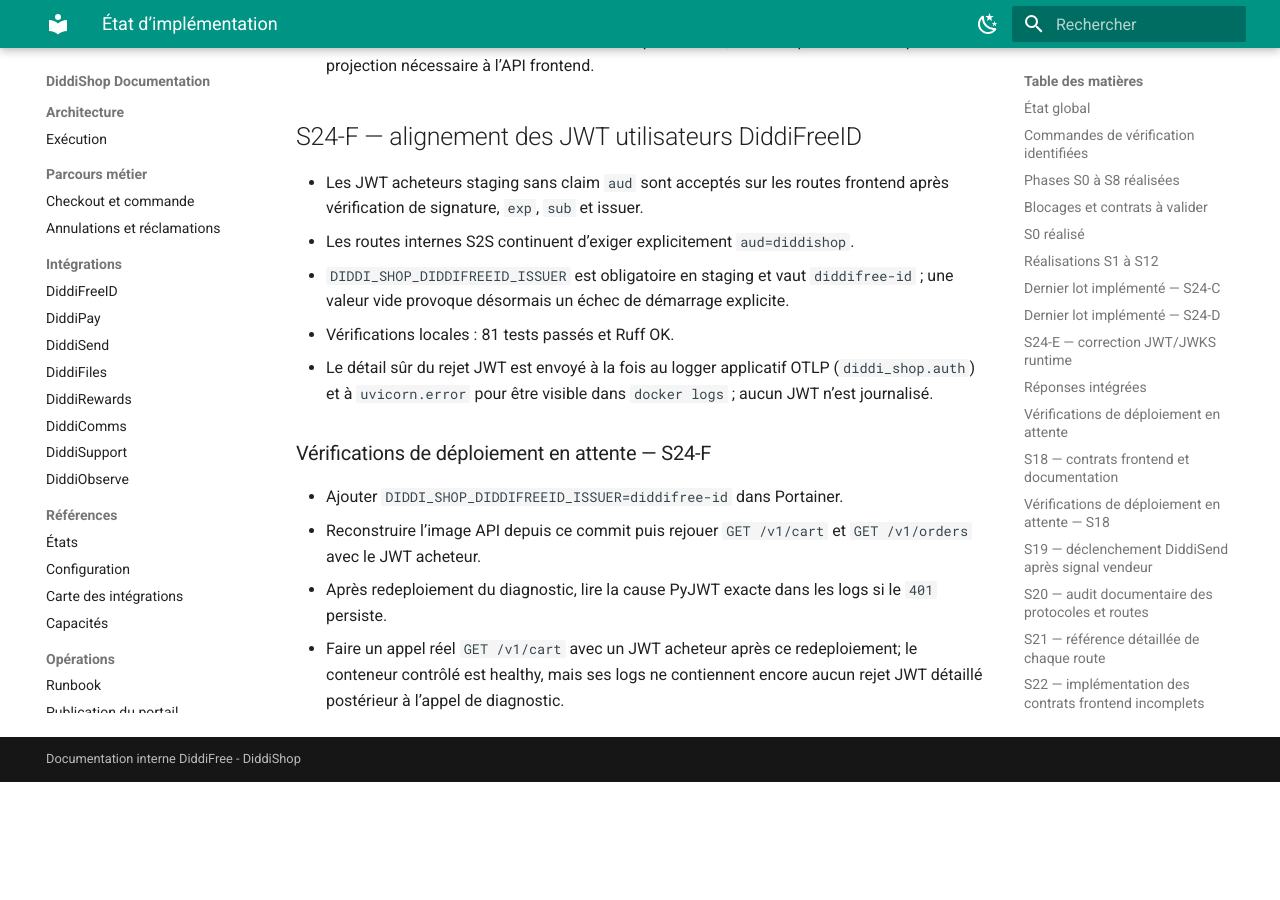
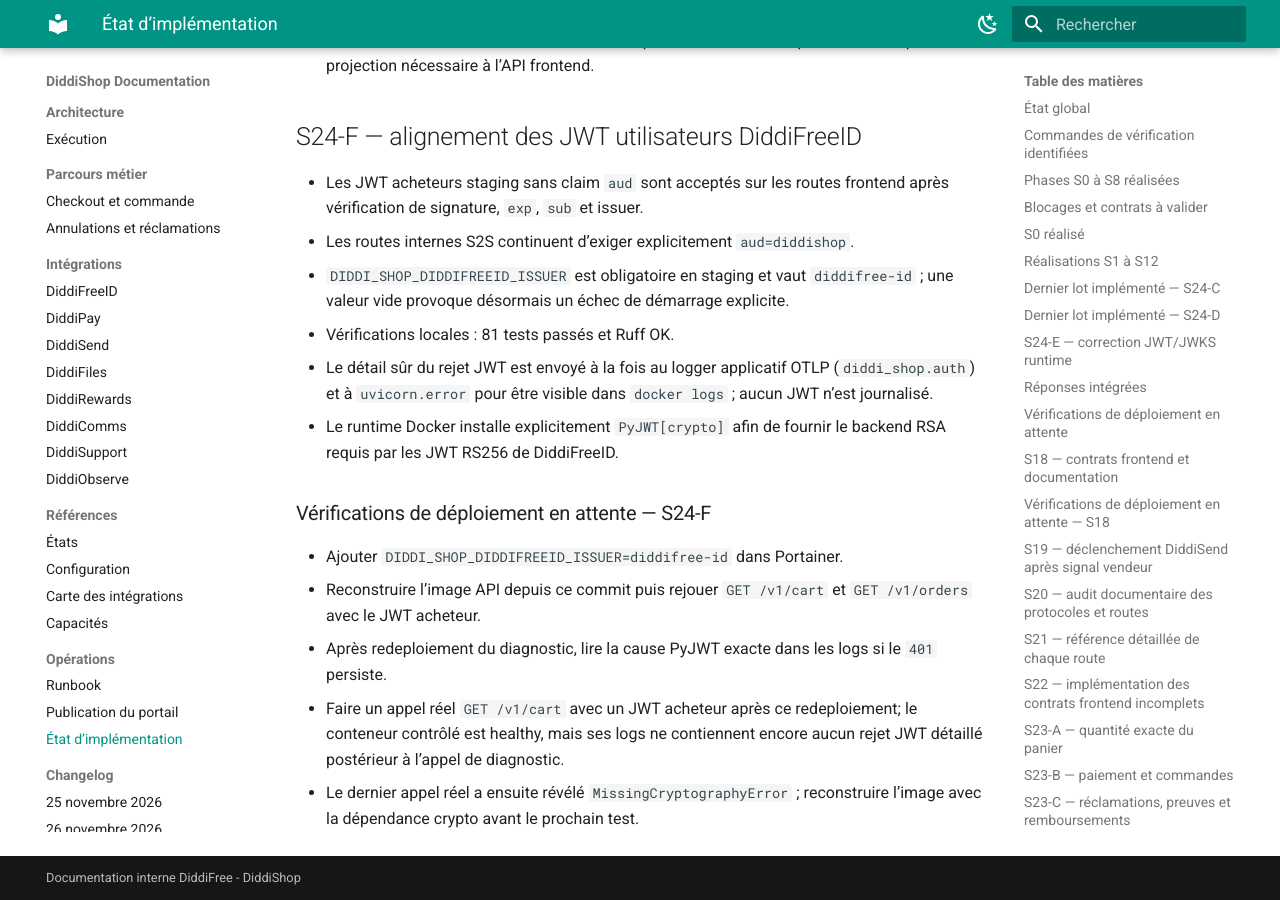
Before and after one commit to DIDDI-FREE/diddi-shop-backend-staging, an MkDocs documentation site: the page built from docs/IMPLEMENTATION-STATUS.md, in a window 1280 px wide and 900 px high, scrolled down 8045 px. Built offline with MkDocs 1.6.1 and Material for MkDocs 9.7.7, drawn with Linux system fonts in a browser that asks for light colours; before the commit the page ends 8827 px from its top, so only the background shows below that.

Commit message:
fix(auth): install RS256 crypto backend

```diff
--- a/docs/IMPLEMENTATION-STATUS.md
+++ b/docs/IMPLEMENTATION-STATUS.md
@@ -296,6 +296,8 @@ PyJWT au build. Aucun changement Portainer n’a été effectué.
 - Le détail sûr du rejet JWT est envoyé à la fois au logger applicatif OTLP
   (`diddi_shop.auth`) et à `uvicorn.error` pour être visible dans
   `docker logs` ; aucun JWT n’est journalisé.
+- Le runtime Docker installe explicitement `PyJWT[crypto]` afin de fournir le
+  backend RSA requis par les JWT RS256 de DiddiFreeID.
 
 ### Vérifications de déploiement en attente — S24-F
 
@@ -307,3 +309,5 @@ PyJWT au build. Aucun changement Portainer n’a été effectué.
 - Faire un appel réel `GET /v1/cart` avec un JWT acheteur après ce redeploiement;
   le conteneur contrôlé est healthy, mais ses logs ne contiennent encore aucun
   rejet JWT détaillé postérieur à l’appel de diagnostic.
+- Le dernier appel réel a ensuite révélé `MissingCryptographyError` ;
+  reconstruire l’image avec la dépendance crypto avant le prochain test.
--- a/pyproject.toml
+++ b/pyproject.toml
@@ -16,7 +16,7 @@ dependencies = [
   "alembic>=1.13,<2",
   "asyncpg>=0.29,<1",
   "redis>=5,<6",
-  "PyJWT>=2.9,<3",
+  "PyJWT[crypto]>=2.9,<3",
   "uvicorn[standard]>=0.30,<1",
   "opentelemetry-api>=1.44,<2",
   "opentelemetry-sdk>=1.44,<2",
```
Also changed, not shown: tasks/S24-F-IMPLEMENTATION-2026-11-27.md (+4 -2 lines), 2 other files.
